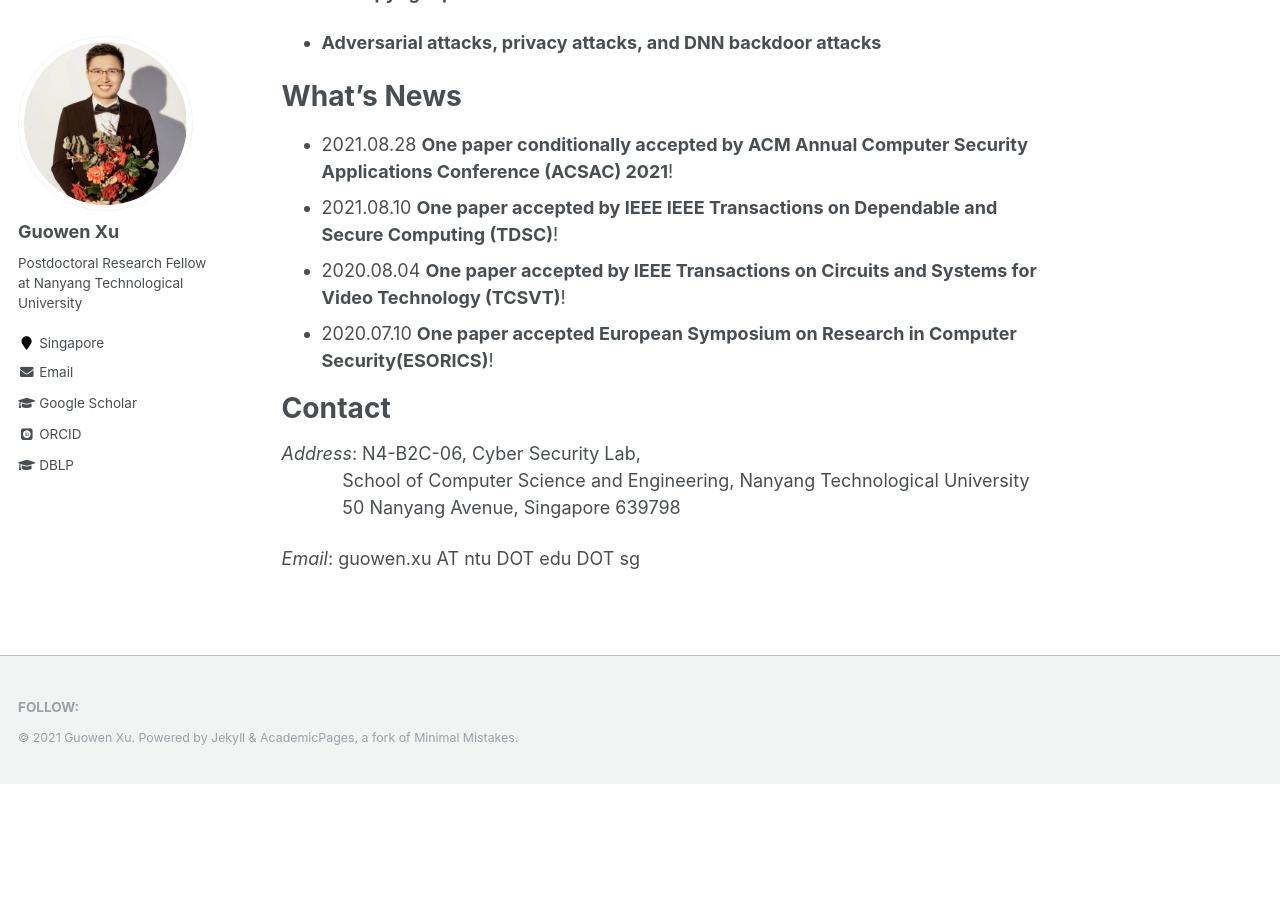
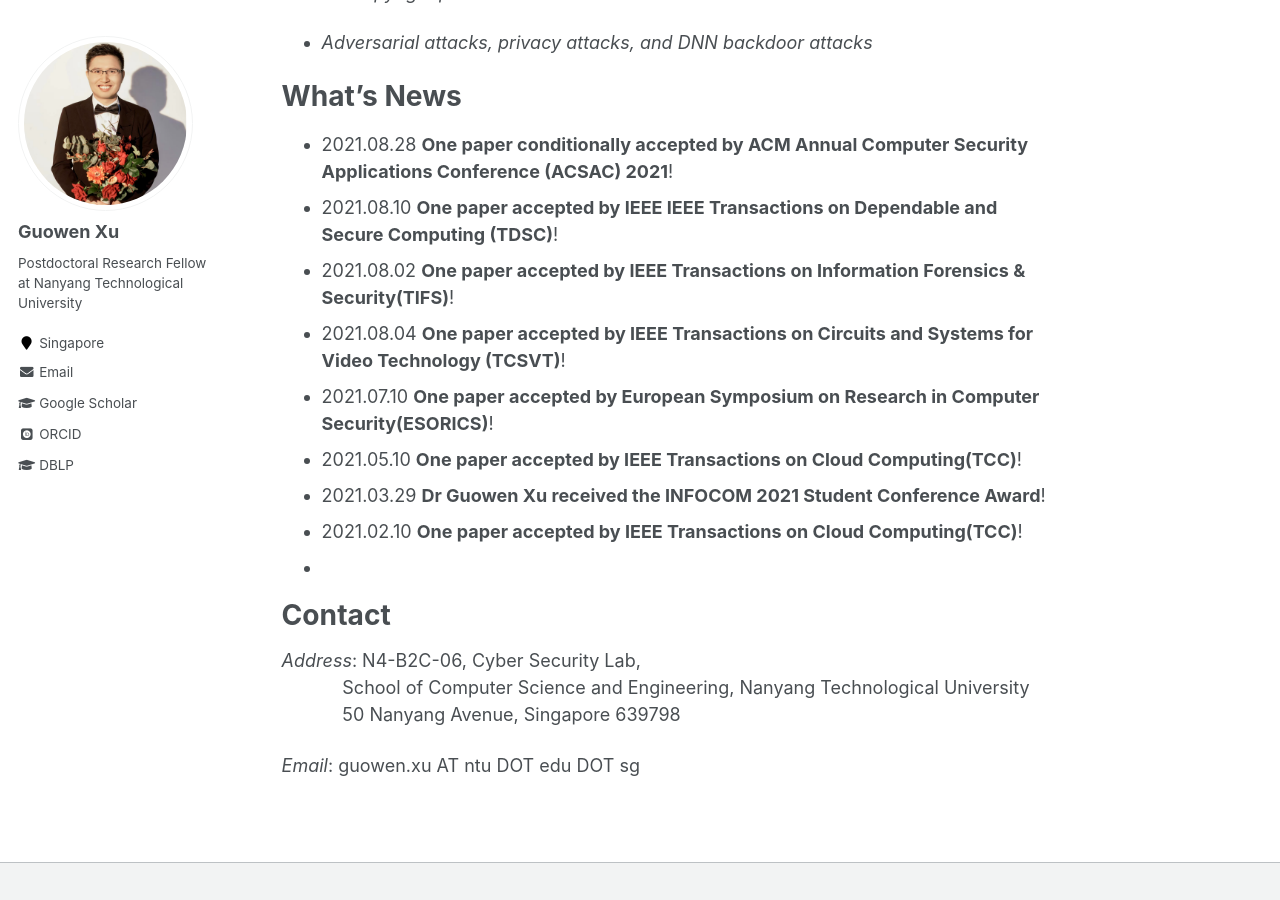
Before and after one commit to Guowen-xu/guowen-xu.github.io, a Jekyll site: the page built from _pages/about.md, in a window 1280 px wide and 900 px high, scrolled down 626 px. Built offline with Jekyll 4.4.1, drawn with Linux system fonts in a browser that asks for light colours; some web fonts are replaced; before the commit the page ends 1410 px from its top, so only the background shows below that.

Commit message:
Update about.md

```diff
--- a/_pages/about.md
+++ b/_pages/about.md
@@ -14,20 +14,25 @@ redirect_from:
 
 I prefer to work on applying cryptographic techniques in building secure protocols to solve problems in real application scenarios. My current research intertests focus on different topics related to AI Security and Privacy.
 
-- **Privacy-preserving ML training and prediction**.
+- *Privacy-preserving ML training and prediction*.
 
-- **Robust training and verifiable inference**.
+- *Robust training and verifiable inference*.
 
-- **ML copyright protection**.
+- *ML copyright protection*.
 
-- **Adversarial attacks, privacy attacks, and DNN backdoor attacks**
+- *Adversarial attacks, privacy attacks, and DNN backdoor attacks*
 
 What's News
 ======
 - 2021.08.28 **One paper conditionally accepted by ACM Annual Computer Security Applications Conference (ACSAC) 2021**!
 - 2021.08.10 **One paper  accepted by IEEE IEEE Transactions on Dependable and Secure Computing (TDSC)**!
-- 2020.08.04 **One paper accepted by IEEE Transactions on Circuits and Systems for Video Technology (TCSVT)**!
-- 2020.07.10 **One paper accepted European Symposium on Research in Computer Security(ESORICS)**!
+- 2021.08.02 **One paper accepted by IEEE Transactions on Information Forensics & Security(TIFS)**!
+- 2021.08.04 **One paper accepted by IEEE Transactions on Circuits and Systems for Video Technology (TCSVT)**!
+- 2021.07.10 **One paper accepted by European Symposium on Research in Computer Security(ESORICS)**!
+- 2021.05.10 **One paper accepted by IEEE Transactions on Cloud Computing(TCC)**!
+- 2021.03.29 **Dr Guowen Xu received the INFOCOM 2021 Student Conference Award**!
+- 2021.02.10 **One paper accepted by IEEE Transactions on Cloud Computing(TCC)**!
+-
 
 
 Contact
```
